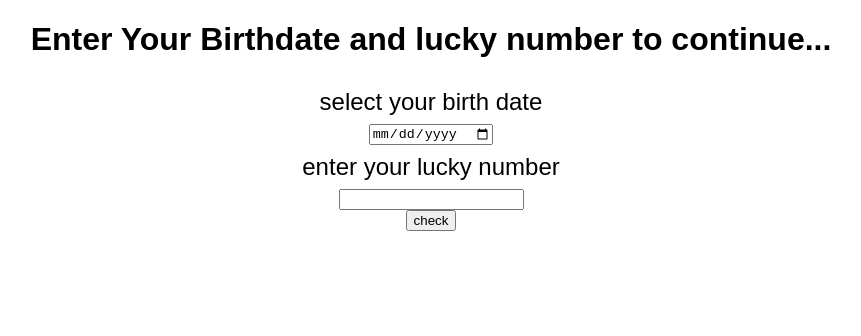
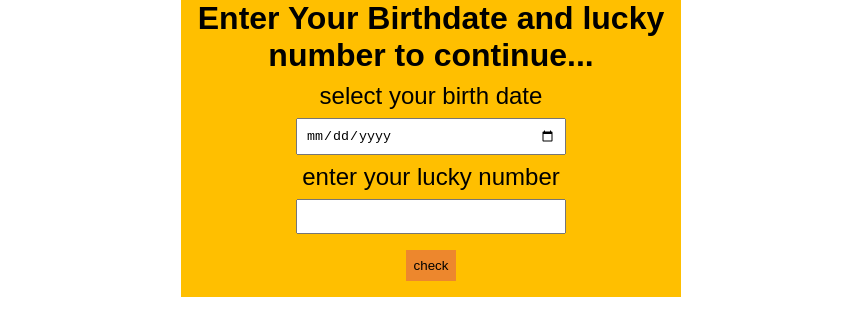
Before and after one commit to tushargoyal812/luckyDay, a React (Create React App) app: page / in a window 1280 px wide. Shown: the top 336 px of the page, without its empty margins (209-1070 px from the left). Built offline with nearby package versions, Linux system fonts and the light colour scheme.

Commit message:
style:added some style

```diff
--- a/src/App.js
+++ b/src/App.js
@@ -35,6 +35,7 @@ export default function App() {
         className="dateInput"
         type="date"
         onChange={(e) => setDate(e.target.value)}
+        required="required"
       />
       <div style={{ fontSize: "1.5rem", padding: "0.5rem" }}>
         enter your lucky number
@@ -43,6 +44,8 @@ export default function App() {
         className="numberInput"
         type="number"
         onChange={(e) => setNumber(e.target.value)}
+        required="required"
+        min="0"
       />
       <div>
         <button className="checkBtn" onClick={checkHandler}>
--- a/src/styles.css
+++ b/src/styles.css
@@ -1,4 +1,34 @@
 .App {
   font-family: sans-serif;
   text-align: center;
+  width: 100%;
+  max-width: 500px;
+  justify-content: center;
+  margin: auto;
+  background-color: #ffbf00;
+  max-height: 500px;
 }
+
+body {
+  margin: 0;
+}
+h1 {
+  margin: 0;
+}
+
+.dateInput {
+  width: 50%;
+  padding: 0.5rem;
+}
+
+.numberInput {
+  width: 50%;
+  padding: 0.5rem;
+}
+
+.checkBtn {
+  margin: 1rem;
+  padding: 0.5rem;
+  background-color: #ed872d;
+  border: none;
+}
```
